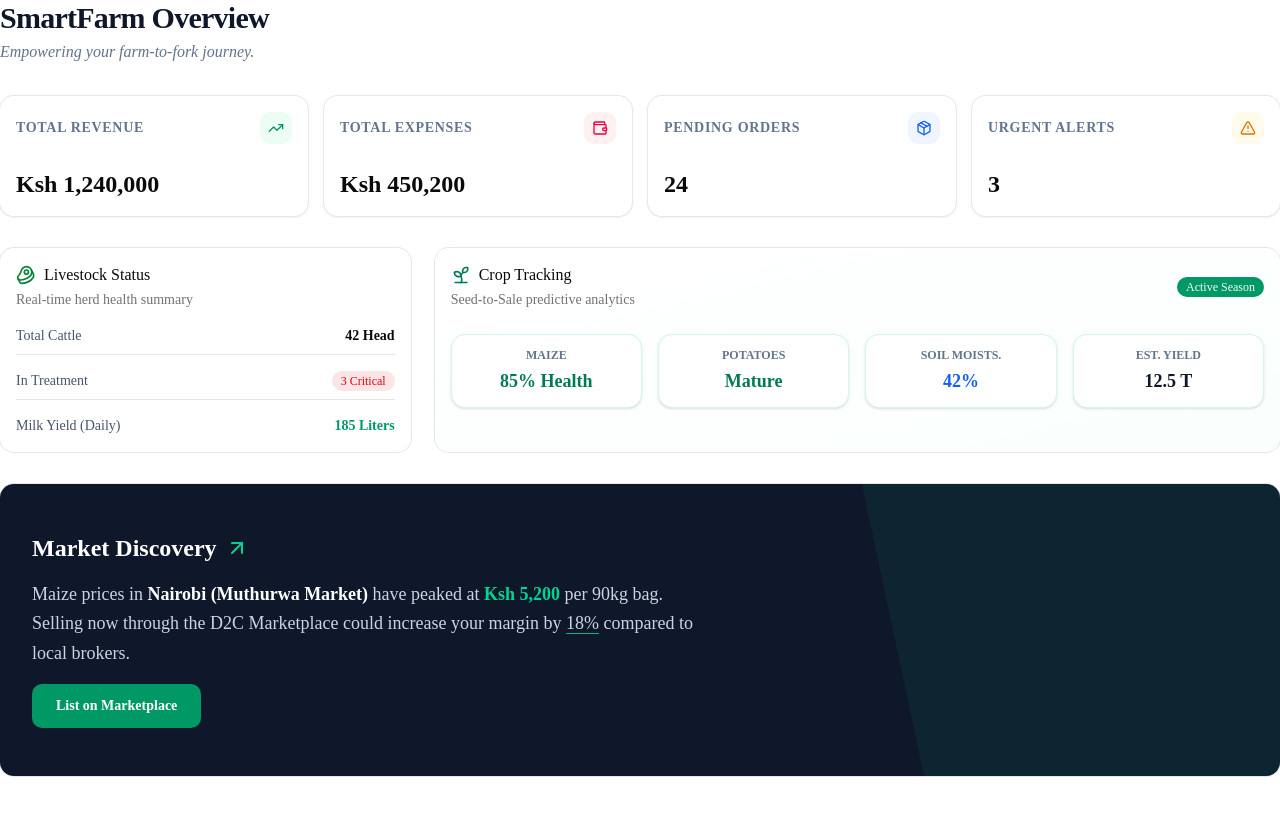
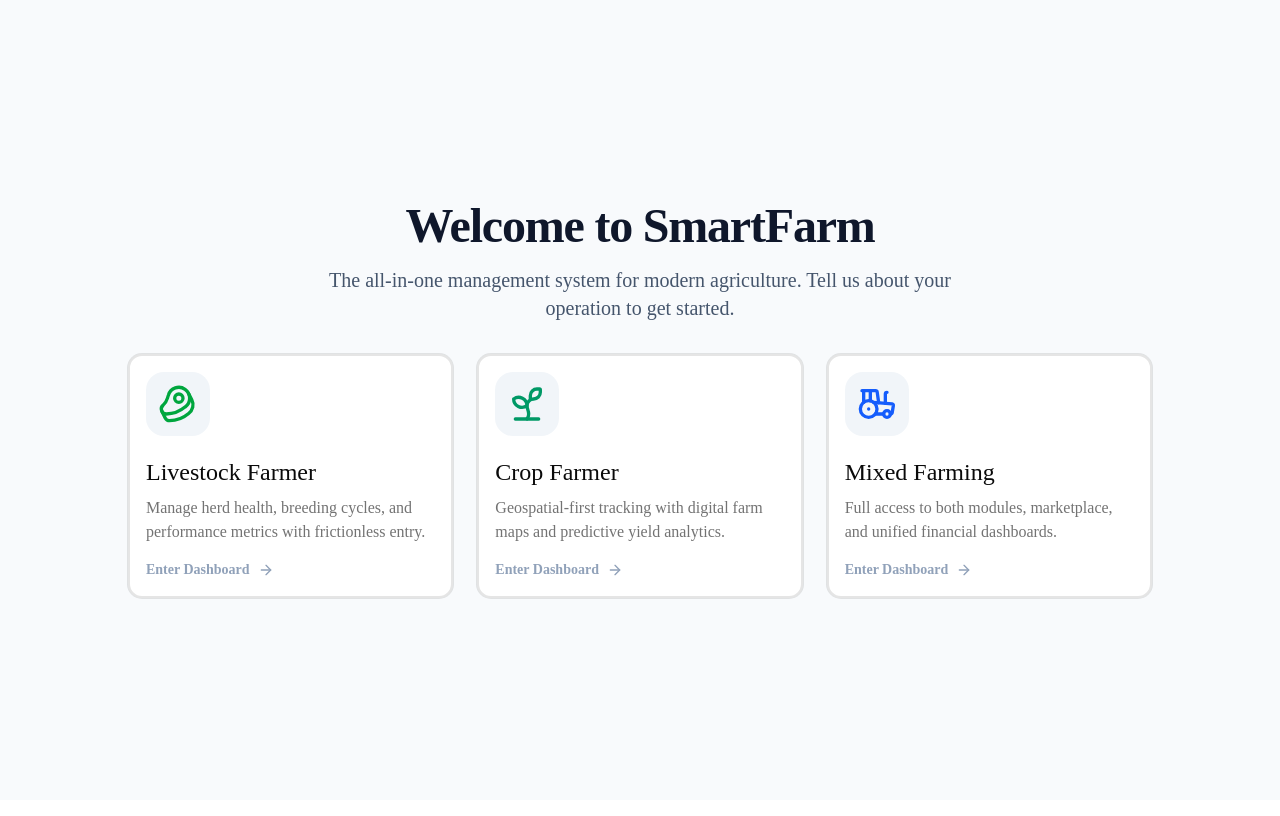
Before and after one commit to Daniel-Kinara/agtech-fmis, a Next.js app: page / in a window 1280 px wide. Built offline with nearby package versions, Linux system fonts and the light colour scheme.

Commit message:
feat: implement landing page and primary farm management dashboard with key performance metrics

```diff
--- a/app/dashboard/page.tsx
+++ b/app/dashboard/page.tsx
@@ -1,28 +1,46 @@
-import React from 'react';
-import { Card, CardContent, CardHeader, CardTitle } from "@/components/ui/card";
-import { TrendingUp, Users, Package, AlertCircle } from "lucide-react";
+"use client"
 
-export default function DashboardOverview() {
-  const stats = [
-    { name: "Total Revenue", value: "$12,450", icon: TrendingUp, color: "text-green-600" },
-    { name: "Active Orders", value: "14", icon: Package, color: "text-blue-600" },
-    { name: "Workforce", value: "8", icon: Users, color: "text-purple-600" },
-    { name: "Pending Alerts", value: "3", icon: AlertCircle, color: "text-red-600" },
-  ];
+import React from 'react'
+import { Card, CardContent, CardHeader, CardTitle, CardDescription } from "@/components/ui/card"
+import { Badge } from "@/components/ui/badge"
+import {
+  TrendingUp,
+  Wallet,
+  Package,
+  AlertTriangle,
+  Beef,
+  Sprout,
+  ArrowUpRight
+} from "lucide-react"
+
+export default function SmartFarmDashboard() {
+  // Financial Data in Ksh
+  const summaryStats = [
+    { label: "Total Revenue", value: "Ksh 1,240,000", icon: TrendingUp, color: "text-emerald-600", bg: "bg-emerald-50" },
+    { label: "Total Expenses", value: "Ksh 450,200", icon: Wallet, color: "text-rose-600", bg: "bg-rose-50" },
+    { label: "Pending Orders", value: "24", icon: Package, color: "text-blue-600", bg: "bg-blue-50" },
+    { label: "Urgent Alerts", value: "3", icon: AlertTriangle, color: "text-amber-600", bg: "bg-amber-50" },
+  ]
 
   return (
-    <div className="space-y-6">
-      <div>
-        <h1 className="text-3xl font-bold text-slate-900">Farm Overview</h1>
-        <p className="text-slate-500">Real-time health and financial performance.</p>
+    <div className="space-y-8 pb-10">
+      {/* 1. Welcome Header */}
+      <div className="flex flex-col gap-1">
+        <h1 className="text-3xl font-bold tracking-tight text-slate-900">SmartFarm Overview</h1>
+        <p className="text-slate-500 font-medium italic">Empowering your farm-to-fork journey.</p>
       </div>
 
+      {/* 2. Key Metrics Grid */}
       <div className="grid grid-cols-1 sm:grid-cols-2 lg:grid-cols-4 gap-4">
-        {stats.map((stat) => (
-          <Card key={stat.name}>
-            <CardHeader className="flex flex-row items-center justify-between pb-2">
-              <CardTitle className="text-sm font-medium text-slate-500">{stat.name}</CardTitle>
-              <stat.icon className={`h-5 w-5 ${stat.color}`} />
+        {summaryStats.map((stat) => (
+          <Card key={stat.label} className="border-none shadow-sm ring-1 ring-slate-200">
+            <CardHeader className="flex flex-row items-center justify-between pb-2 space-y-0">
+              <CardTitle className="text-sm font-semibold text-slate-500 uppercase tracking-wider">
+                {stat.label}
+              </CardTitle>
+              <div className={`p-2 rounded-lg ${stat.bg}`}>
+                <stat.icon className={`h-4 w-4 ${stat.color}`} />
+              </div>
             </CardHeader>
             <CardContent>
               <div className="text-2xl font-bold">{stat.value}</div>
@@ -31,10 +49,85 @@ export default function DashboardOverview() {
         ))}
       </div>
 
-      {/* Placeholder for Financial Charts */}
-      <Card className="h-[300px] flex items-center justify-center border-dashed">
-        <p className="text-slate-400 font-medium">Financial Analytics Chart (Coming Soon)</p>
+      <div className="grid grid-cols-1 lg:grid-cols-3 gap-6">
+        {/* 3. Livestock Summary (Left) */}
+        <Card className="lg:col-span-1">
+          <CardHeader>
+            <div className="flex items-center gap-2">
+              <Beef className="text-green-700 h-5 w-5" />
+              <CardTitle>Livestock Status</CardTitle>
+            </div>
+            <CardDescription>Real-time herd health summary</CardDescription>
+          </CardHeader>
+          <CardContent className="space-y-4">
+            <div className="flex justify-between items-center border-b pb-2">
+              <span className="text-slate-600">Total Cattle</span>
+              <span className="font-bold">42 Head</span>
+            </div>
+            <div className="flex justify-between items-center border-b pb-2">
+              <span className="text-slate-600">In Treatment</span>
+              <Badge variant="destructive">3 Critical</Badge>
+            </div>
+            <div className="flex justify-between items-center">
+              <span className="text-slate-600">Milk Yield (Daily)</span>
+              <span className="text-emerald-600 font-bold">185 Liters</span>
+            </div>
+          </CardContent>
+        </Card>
+
+        {/* 4. Crop Performance (Middle/Large) */}
+        <Card className="lg:col-span-2 border-emerald-100 bg-gradient-to-br from-white to-emerald-50/30">
+          <CardHeader className="flex flex-row items-center justify-between">
+            <div className="space-y-1">
+              <div className="flex items-center gap-2">
+                <Sprout className="text-emerald-700 h-5 w-5" />
+                <CardTitle>Crop Tracking</CardTitle>
+              </div>
+              <CardDescription>Seed-to-Sale predictive analytics</CardDescription>
+            </div>
+            <Badge className="bg-emerald-600">Active Season</Badge>
+          </CardHeader>
+          <CardContent>
+            <div className="grid grid-cols-2 md:grid-cols-4 gap-4 mt-2">
+              <div className="p-3 bg-white rounded-xl border border-emerald-100 shadow-sm text-center">
+                <p className="text-xs text-slate-500 font-bold uppercase mb-1">Maize</p>
+                <p className="text-lg font-bold text-emerald-700">85% Health</p>
+              </div>
+              <div className="p-3 bg-white rounded-xl border border-emerald-100 shadow-sm text-center">
+                <p className="text-xs text-slate-500 font-bold uppercase mb-1">Potatoes</p>
+                <p className="text-lg font-bold text-emerald-700">Mature</p>
+              </div>
+              <div className="p-3 bg-white rounded-xl border border-emerald-100 shadow-sm text-center">
+                <p className="text-xs text-slate-500 font-bold uppercase mb-1">Soil Moists.</p>
+                <p className="text-lg font-bold text-blue-600">42%</p>
+              </div>
+              <div className="p-3 bg-white rounded-xl border border-emerald-100 shadow-sm text-center">
+                <p className="text-xs text-slate-500 font-bold uppercase mb-1">Est. Yield</p>
+                <p className="text-lg font-bold text-slate-900">12.5 T</p>
+              </div>
+            </div>
+          </CardContent>
+        </Card>
+      </div>
+
+      {/* 5. Strategic Marketplace Insight */}
+      <Card className="bg-slate-900 text-white overflow-hidden relative">
+        <CardContent className="p-8">
+          <div className="max-w-2xl space-y-4 relative z-10">
+            <h3 className="text-2xl font-bold flex items-center gap-2">
+              Market Discovery <ArrowUpRight className="text-emerald-400" />
+            </h3>
+            <p className="text-slate-300 leading-relaxed text-lg font-medium">
+              Maize prices in <span className="text-white font-bold">Nairobi (Muthurwa Market)</span> have peaked at <span className="text-emerald-400 font-bold">Ksh 5,200</span> per 90kg bag. Selling now through the D2C Marketplace could increase your margin by <span className="underline decoration-emerald-500 underline-offset-4">18%</span> compared to local brokers.
+            </p>
+            <button className="bg-emerald-600 hover:bg-emerald-500 text-white font-bold py-3 px-6 rounded-lg transition-all transform hover:scale-105 active:scale-95">
+              List on Marketplace
+            </button>
+          </div>
+          {/* Decorative design element */}
+          <div className="absolute top-0 right-0 h-full w-1/3 bg-emerald-600 opacity-10 skew-x-12 translate-x-10" />
+        </CardContent>
       </Card>
     </div>
-  );
+  )
 }
--- a/app/page.tsx
+++ b/app/page.tsx
@@ -1,133 +1,82 @@
-"use client"
+import React from 'react';
+import Link from 'next/link';
+import { Card, CardHeader, CardTitle, CardDescription, CardContent } from "@/components/ui/card";
+import { Beef, Sprout, Tractor, ArrowRight } from "lucide-react";
 
-import React from 'react'
-import { Card, CardContent, CardHeader, CardTitle, CardDescription } from "@/components/ui/card"
-import { Badge } from "@/components/ui/badge"
-import {
-  TrendingUp,
-  Wallet,
-  Package,
-  AlertTriangle,
-  Beef,
-  Sprout,
-  ArrowUpRight
-} from "lucide-react"
+export default function EntryPage() {
+  return (
+    <main className="min-h-screen bg-slate-50 flex items-center justify-center p-6">
+      <div className="max-w-5xl w-full space-y-8">
 
-export default function SmartFarmDashboard() {
-  // Financial Data in Ksh
-  const summaryStats = [
-    { label: "Total Revenue", value: "Ksh 1,240,000", icon: TrendingUp, color: "text-emerald-600", bg: "bg-emerald-50" },
-    { label: "Total Expenses", value: "Ksh 450,200", icon: Wallet, color: "text-rose-600", bg: "bg-rose-50" },
-    { label: "Pending Orders", value: "24", icon: Package, color: "text-blue-600", bg: "bg-blue-50" },
-    { label: "Urgent Alerts", value: "3", icon: AlertTriangle, color: "text-amber-600", bg: "bg-amber-50" },
-  ]
+        {/* Header Section */}
+        <div className="text-center space-y-4">
+          <h1 className="text-4xl font-extrabold tracking-tight text-slate-900 sm:text-5xl">
+            Welcome to SmartFarm
+          </h1>
+          <p className="text-xl text-slate-600 max-w-2xl mx-auto">
+            The all-in-one management system for modern agriculture.
+            Tell us about your operation to get started.
+          </p>
+        </div>
 
+        {/* Selection Cards */}
+        <div className="grid grid-cols-1 md:grid-cols-3 gap-6">
+
+          {/* Livestock Card */}
+          <RoleCard
+            title="Livestock Farmer"
+            description="Manage herd health, breeding cycles, and performance metrics with frictionless entry."
+            icon={<Beef className="w-10 h-10 text-green-600" />}
+            href="/dashboard/livestock"
+            color="hover:border-green-500"
+          />
+
+          {/* Crop Card */}
+          <RoleCard
+            title="Crop Farmer"
+            description="Geospatial-first tracking with digital farm maps and predictive yield analytics."
+            icon={<Sprout className="w-10 h-10 text-emerald-600" />}
+            href="/dashboard/crops"
+            color="hover:border-emerald-500"
+          />
+
+          {/* Integrated Card */}
+          <RoleCard
+            title="Mixed Farming"
+            description="Full access to both modules, marketplace, and unified financial dashboards."
+            icon={<Tractor className="w-10 h-10 text-blue-600" />}
+            href="/dashboard"
+            color="hover:border-blue-500"
+          />
+
+        </div>
+      </div>
+    </main>
+  );
+}
+
+// Reusable Sub-component for the cards
+function RoleCard({ title, description, icon, href, color }: {
+  title: string, description: string, icon: React.ReactNode, href: string, color: string
+}) {
   return (
-    <div className="space-y-8 pb-10">
-      {/* 1. Welcome Header */}
-      <div className="flex flex-col gap-1">
-        <h1 className="text-3xl font-bold tracking-tight text-slate-900">SmartFarm Overview</h1>
-        <p className="text-slate-500 font-medium italic">Empowering your farm-to-fork journey.</p>
-      </div>
-
-      {/* 2. Key Metrics Grid */}
-      <div className="grid grid-cols-1 sm:grid-cols-2 lg:grid-cols-4 gap-4">
-        {summaryStats.map((stat) => (
-          <Card key={stat.label} className="border-none shadow-sm ring-1 ring-slate-200">
-            <CardHeader className="flex flex-row items-center justify-between pb-2 space-y-0">
-              <CardTitle className="text-sm font-semibold text-slate-500 uppercase tracking-wider">
-                {stat.label}
-              </CardTitle>
-              <div className={`p-2 rounded-lg ${stat.bg}`}>
-                <stat.icon className={`h-4 w-4 ${stat.color}`} />
-              </div>
-            </CardHeader>
-            <CardContent>
-              <div className="text-2xl font-bold">{stat.value}</div>
-            </CardContent>
-          </Card>
-        ))}
-      </div>
-
-      <div className="grid grid-cols-1 lg:grid-cols-3 gap-6">
-        {/* 3. Livestock Summary (Left) */}
-        <Card className="lg:col-span-1">
-          <CardHeader>
-            <div className="flex items-center gap-2">
-              <Beef className="text-green-700 h-5 w-5" />
-              <CardTitle>Livestock Status</CardTitle>
-            </div>
-            <CardDescription>Real-time herd health summary</CardDescription>
-          </CardHeader>
-          <CardContent className="space-y-4">
-            <div className="flex justify-between items-center border-b pb-2">
-              <span className="text-slate-600">Total Cattle</span>
-              <span className="font-bold">42 Head</span>
-            </div>
-            <div className="flex justify-between items-center border-b pb-2">
-              <span className="text-slate-600">In Treatment</span>
-              <Badge variant="destructive">3 Critical</Badge>
-            </div>
-            <div className="flex justify-between items-center">
-              <span className="text-slate-600">Milk Yield (Daily)</span>
-              <span className="text-emerald-600 font-bold">185 Liters</span>
-            </div>
-          </CardContent>
-        </Card>
-
-        {/* 4. Crop Performance (Middle/Large) */}
-        <Card className="lg:col-span-2 border-emerald-100 bg-gradient-to-br from-white to-emerald-50/30">
-          <CardHeader className="flex flex-row items-center justify-between">
-            <div className="space-y-1">
-              <div className="flex items-center gap-2">
-                <Sprout className="text-emerald-700 h-5 w-5" />
-                <CardTitle>Crop Tracking</CardTitle>
-              </div>
-              <CardDescription>Seed-to-Sale predictive analytics</CardDescription>
-            </div>
-            <Badge className="bg-emerald-600">Active Season</Badge>
-          </CardHeader>
-          <CardContent>
-            <div className="grid grid-cols-2 md:grid-cols-4 gap-4 mt-2">
-              <div className="p-3 bg-white rounded-xl border border-emerald-100 shadow-sm text-center">
-                <p className="text-xs text-slate-500 font-bold uppercase mb-1">Maize</p>
-                <p className="text-lg font-bold text-emerald-700">85% Health</p>
-              </div>
-              <div className="p-3 bg-white rounded-xl border border-emerald-100 shadow-sm text-center">
-                <p className="text-xs text-slate-500 font-bold uppercase mb-1">Potatoes</p>
-                <p className="text-lg font-bold text-emerald-700">Mature</p>
-              </div>
-              <div className="p-3 bg-white rounded-xl border border-emerald-100 shadow-sm text-center">
-                <p className="text-xs text-slate-500 font-bold uppercase mb-1">Soil Moists.</p>
-                <p className="text-lg font-bold text-blue-600">42%</p>
-              </div>
-              <div className="p-3 bg-white rounded-xl border border-emerald-100 shadow-sm text-center">
-                <p className="text-xs text-slate-500 font-bold uppercase mb-1">Est. Yield</p>
-                <p className="text-lg font-bold text-slate-900">12.5 T</p>
-              </div>
-            </div>
-          </CardContent>
-        </Card>
-      </div>
-
-      {/* 5. Strategic Marketplace Insight */}
-      <Card className="bg-slate-900 text-white overflow-hidden relative">
-        <CardContent className="p-8">
-          <div className="max-w-2xl space-y-4 relative z-10">
-            <h3 className="text-2xl font-bold flex items-center gap-2">
-              Market Discovery <ArrowUpRight className="text-emerald-400" />
-            </h3>
-            <p className="text-slate-300 leading-relaxed text-lg font-medium">
-              Maize prices in <span className="text-white font-bold">Nairobi (Muthurwa Market)</span> have peaked at <span className="text-emerald-400 font-bold">Ksh 5,200</span> per 90kg bag. Selling now through the D2C Marketplace could increase your margin by <span className="underline decoration-emerald-500 underline-offset-4">18%</span> compared to local brokers.
-            </p>
-            <button className="bg-emerald-600 hover:bg-emerald-500 text-white font-bold py-3 px-6 rounded-lg transition-all transform hover:scale-105 active:scale-95">
-              List on Marketplace
-            </button>
+    <Link href={href}>
+      <Card className={`group h-full transition-all duration-300 border-2 cursor-pointer ${color} hover:shadow-lg`}>
+        <CardHeader className="space-y-4">
+          <div className="p-3 bg-slate-100 rounded-2xl w-fit group-hover:bg-white transition-colors">
+            {icon}
           </div>
-          {/* Decorative design element */}
-          <div className="absolute top-0 right-0 h-full w-1/3 bg-emerald-600 opacity-10 skew-x-12 translate-x-10" />
+          <div>
+            <CardTitle className="text-2xl">{title}</CardTitle>
+            <CardDescription className="text-base mt-2">{description}</CardDescription>
+          </div>
+        </CardHeader>
+        <CardContent>
+          <div className="flex items-center text-sm font-semibold text-slate-400 group-hover:text-slate-900 transition-colors">
+            Enter Dashboard <ArrowRight className="ml-2 w-4 h-4" />
+          </div>
         </CardContent>
       </Card>
-    </div>
-  )
+    </Link>
+  );
 }
```
